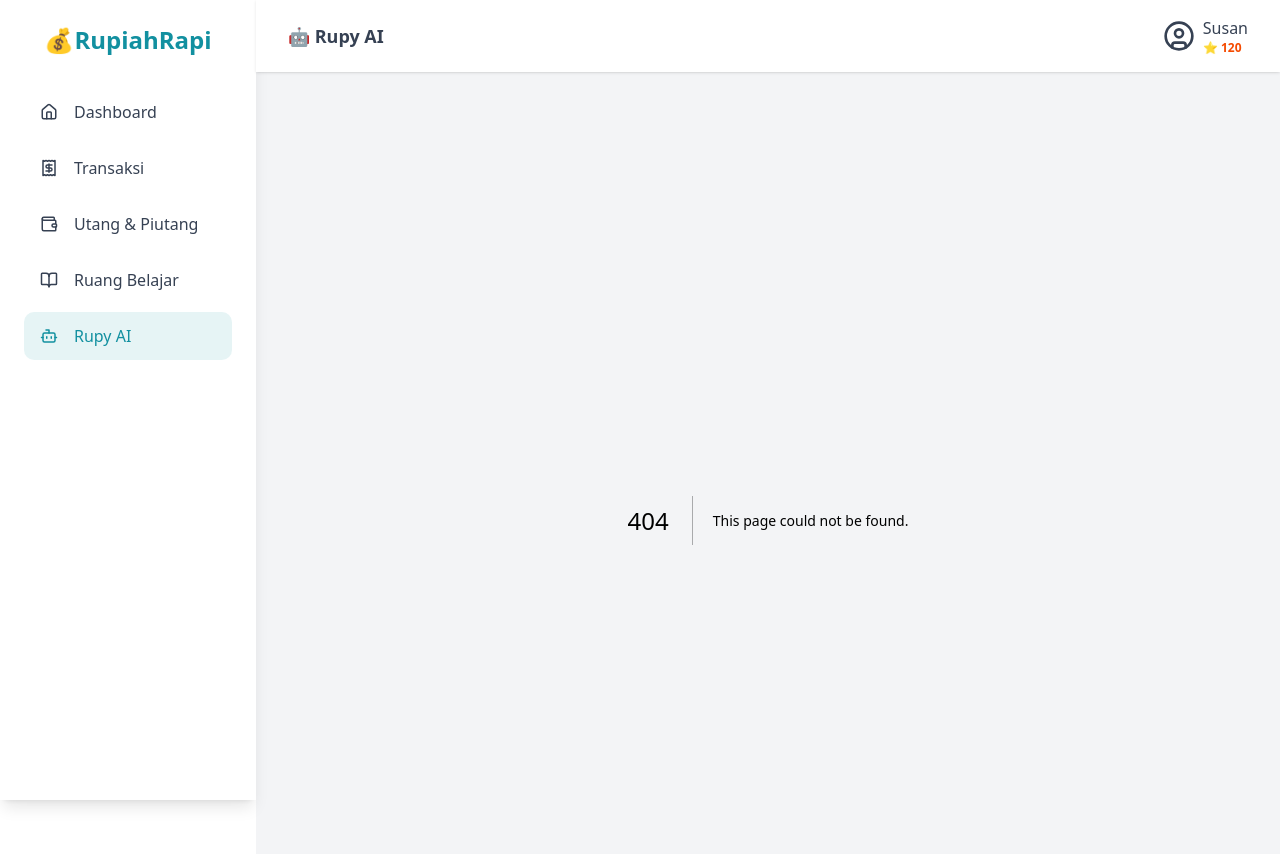
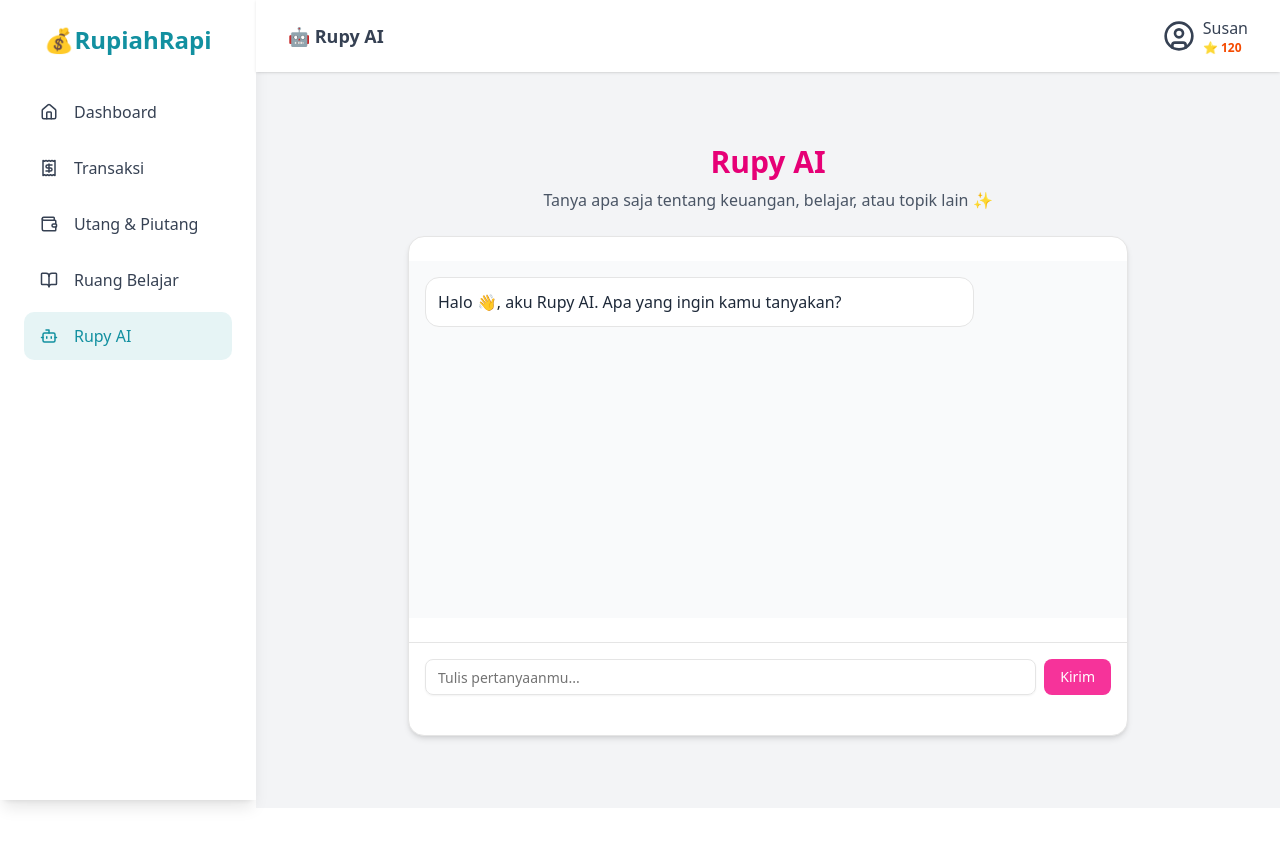
Before and after one commit to frsyi/rupiah-rapi, a Next.js app: page /rupy in a window 1280 px wide. Before the commit this address had no page. Shown: the top 854 px of the page. After the commit the page ends 808 px from the top, so only its background shows below. Built offline with nearby package versions, Linux system fonts and the light colour scheme.

Commit message:
feat: rupyAI page

```diff
--- /dev/null
+++ b/src/app/rupy/page.jsx
@@ -0,0 +1,84 @@
+"use client";
+
+import { useState } from "react";
+import { Button } from "@/components/ui/button";
+import { Input } from "@/components/ui/input";
+import { Card, CardContent } from "@/components/ui/card";
+
+export default function RupyAI() {
+  const [messages, setMessages] = useState([
+    {
+      role: "ai",
+      content: "Halo 👋, aku Rupy AI. Apa yang ingin kamu tanyakan?",
+    },
+  ]);
+  const [input, setInput] = useState("");
+
+  const handleSend = () => {
+    if (!input.trim()) return;
+
+    // Tambahkan pesan user
+    const newMessages = [...messages, { role: "user", content: input }];
+    setMessages(newMessages);
+
+    // Reset input
+    setInput("");
+
+    // Simulasi respons AI (nanti bisa dihubungkan ke API AI)
+    setTimeout(() => {
+      setMessages((prev) => [
+        ...prev,
+        {
+          role: "ai",
+          content: `Jawaban dari Rupy AI untuk: "${input}" 😊`,
+        },
+      ]);
+    }, 1000);
+  };
+
+  return (
+    <div className="flex flex-col items-center space-y-6 p-6 max-w-3xl mx-auto">
+      {/* Header */}
+      <div className="text-center space-y-2">
+        <h1 className="text-3xl font-bold text-pink-600">Rupy AI</h1>
+        <p className="text-gray-600">
+          Tanya apa saja tentang keuangan, belajar, atau topik lain ✨
+        </p>
+      </div>
+
+      {/* Chat box */}
+      <Card className="w-full h-[500px] flex flex-col rounded-2xl shadow-md">
+        <CardContent className="flex-1 overflow-y-auto space-y-4 p-4 bg-gray-50">
+          {messages.map((msg, i) => (
+            <div
+              key={i}
+              className={`p-3 rounded-xl max-w-[80%] ${
+                msg.role === "user"
+                  ? "ml-auto bg-pink-500 text-white"
+                  : "mr-auto bg-white border text-gray-800"
+              }`}
+            >
+              {msg.content}
+            </div>
+          ))}
+        </CardContent>
+
+        {/* Input area */}
+        <div className="flex items-center gap-2 p-4 border-t bg-white">
+          <Input
+            placeholder="Tulis pertanyaanmu..."
+            value={input}
+            onChange={(e) => setInput(e.target.value)}
+            onKeyDown={(e) => e.key === "Enter" && handleSend()}
+          />
+          <Button
+            onClick={handleSend}
+            className="bg-pink-500 hover:bg-pink-600 text-white"
+          >
+            Kirim
+          </Button>
+        </div>
+      </Card>
+    </div>
+  );
+}
```
